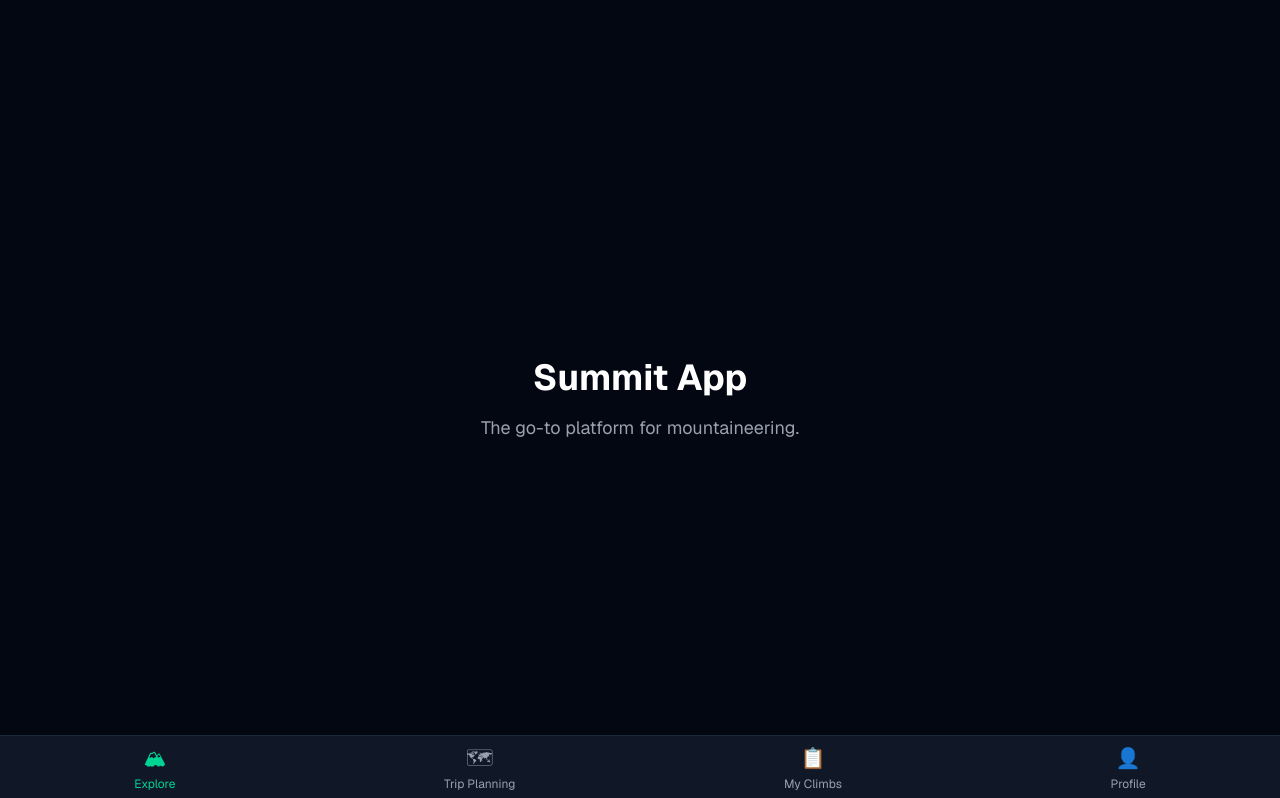
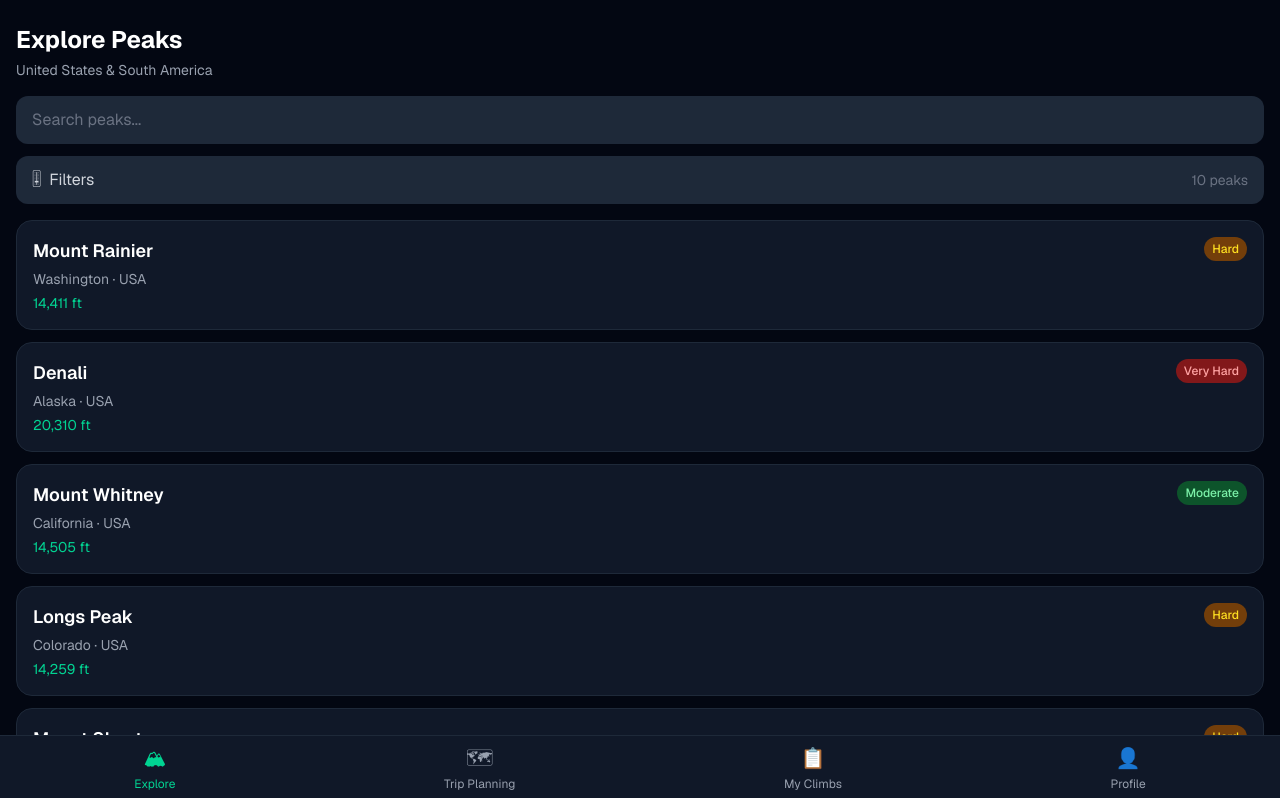
Before and after one commit to jrm4hire-spec/summit-app, a Next.js app: page / in a window 1280 px wide. Shown: the top 798 px of the page. Built offline with nearby package versions, Linux system fonts and the light colour scheme.

Commit message:
add explore page with filters

```diff
--- a/app/page.tsx
+++ b/app/page.tsx
@@ -1,10 +1,234 @@
+'use client'
+
+import { useState } from 'react'
+
+const peaks = [
+  { name: 'Mount Rainier', state: 'Washington', country: 'USA', elevation: 14411, difficulty: 'Hard', region: 'Pacific Northwest' },
+  { name: 'Denali', state: 'Alaska', country: 'USA', elevation: 20310, difficulty: 'Very Hard', region: 'Alaska' },
+  { name: 'Mount Whitney', state: 'California', country: 'USA', elevation: 14505, difficulty: 'Moderate', region: 'Sierra Nevada' },
+  { name: 'Longs Peak', state: 'Colorado', country: 'USA', elevation: 14259, difficulty: 'Hard', region: 'Rockies' },
+  { name: 'Mount Shasta', state: 'California', country: 'USA', elevation: 14179, difficulty: 'Hard', region: 'Cascades' },
+  { name: 'Mount Baker', state: 'Washington', country: 'USA', elevation: 10781, difficulty: 'Moderate', region: 'Pacific Northwest' },
+  { name: 'Aconcagua', state: 'Mendoza', country: 'Argentina', elevation: 22838, difficulty: 'Very Hard', region: 'South America' },
+  { name: 'Cotopaxi', state: 'Cotopaxi Province', country: 'Ecuador', elevation: 19347, difficulty: 'Hard', region: 'South America' },
+  { name: 'Huascarán', state: 'Ancash', country: 'Peru', elevation: 22205, difficulty: 'Very Hard', region: 'South America' },
+  { name: 'Illimani', state: 'La Paz', country: 'Bolivia', elevation: 21122, difficulty: 'Very Hard', region: 'South America' },
+]
+
+const difficulties = ['Moderate', 'Hard', 'Very Hard']
+const countries = ['USA', 'Argentina', 'Ecuador', 'Peru', 'Bolivia']
+const statesByCountry: Record<string, string[]> = {
+  USA: ['Alaska', 'California', 'Colorado', 'Washington'],
+  Argentina: ['Mendoza'],
+  Ecuador: ['Cotopaxi Province'],
+  Peru: ['Ancash'],
+  Bolivia: ['La Paz'],
+}
+
+const difficultyColor: Record<string, string> = {
+  'Moderate': 'bg-green-900 text-green-300',
+  'Hard': 'bg-yellow-900 text-yellow-300',
+  'Very Hard': 'bg-red-900 text-red-300',
+}
+
 export default function Home() {
+  const [search, setSearch] = useState('')
+  const [showFilters, setShowFilters] = useState(false)
+
+  // Applied filters — what the results actually use
+  const [appliedCountries, setAppliedCountries] = useState<string[]>([])
+  const [appliedStates, setAppliedStates] = useState<string[]>([])
+  const [appliedDifficulties, setAppliedDifficulties] = useState<string[]>([])
+
+  // Draft filters — what the user is selecting inside the sheet
+  const [draftCountries, setDraftCountries] = useState<string[]>([])
+  const [draftStates, setDraftStates] = useState<string[]>([])
+  const [draftDifficulties, setDraftDifficulties] = useState<string[]>([])
+
+  const activeFilterCount = appliedCountries.length + appliedStates.length + appliedDifficulties.length
+
+  const toggle = (value: string, list: string[], setList: (v: string[]) => void) => {
+    setList(list.includes(value) ? list.filter(i => i !== value) : [...list, value])
+  }
+
+  const openFilters = () => {
+    // Copy applied into draft when opening
+    setDraftCountries([...appliedCountries])
+    setDraftStates([...appliedStates])
+    setDraftDifficulties([...appliedDifficulties])
+    setShowFilters(true)
+  }
+
+  const applyFilters = () => {
+    setAppliedCountries([...draftCountries])
+    setAppliedStates([...draftStates])
+    setAppliedDifficulties([...draftDifficulties])
+    setShowFilters(false)
+  }
+
+  const cancelFilters = () => {
+    // Revert draft back to applied — discard changes
+    setDraftCountries([...appliedCountries])
+    setDraftStates([...appliedStates])
+    setDraftDifficulties([...appliedDifficulties])
+    setShowFilters(false)
+  }
+
+  const clearFilters = () => {
+    setDraftCountries([])
+    setDraftStates([])
+    setDraftDifficulties([])
+  }
+
+  const availableStates = draftCountries.length > 0
+    ? draftCountries.flatMap(c => statesByCountry[c] || [])
+    : Object.values(statesByCountry).flat()
+
+  // Preview count shown on the apply button
+  const previewFiltered = peaks.filter(peak => {
+    const matchesCountry = draftCountries.length === 0 || draftCountries.includes(peak.country)
+    const matchesState = draftStates.length === 0 || draftStates.includes(peak.state)
+    const matchesDifficulty = draftDifficulties.length === 0 || draftDifficulties.includes(peak.difficulty)
+    return matchesCountry && matchesState && matchesDifficulty
+  })
+
+  const filtered = peaks.filter(peak => {
+    const matchesSearch = peak.name.toLowerCase().includes(search.toLowerCase())
+    const matchesCountry = appliedCountries.length === 0 || appliedCountries.includes(peak.country)
+    const matchesState = appliedStates.length === 0 || appliedStates.includes(peak.state)
+    const matchesDifficulty = appliedDifficulties.length === 0 || appliedDifficulties.includes(peak.difficulty)
+    return matchesSearch && matchesCountry && matchesState && matchesDifficulty
+  })
+
   return (
-    <main className="min-h-screen flex items-center justify-center bg-gray-950">
-      <div className="text-center">
-        <h1 className="text-4xl font-bold text-white mb-4">Summit App</h1>
-        <p className="text-gray-400 text-lg">The go-to platform for mountaineering.</p>
+    <div className="min-h-screen bg-gray-950 px-4 pt-6">
+      <h1 className="text-2xl font-bold text-white mb-1">Explore Peaks</h1>
+      <p className="text-gray-400 text-sm mb-4">United States & South America</p>
+
+      {/* Search bar */}
+      <input
+        type="text"
+        placeholder="Search peaks..."
+        value={search}
+        onChange={e => setSearch(e.target.value)}
+        className="w-full bg-gray-800 text-white placeholder-gray-500 rounded-xl px-4 py-3 mb-3 outline-none focus:ring-2 focus:ring-emerald-500"
+      />
+
+      {/* Filter button */}
+      <button
+        onClick={openFilters}
+        className="flex items-center gap-2 bg-gray-800 text-gray-300 rounded-xl px-4 py-3 mb-4 w-full justify-between"
+      >
+        <span className="flex items-center gap-2">
+          <span>🎚</span>
+          <span>Filters</span>
+          {activeFilterCount > 0 && (
+            <span className="bg-emerald-700 text-emerald-200 text-xs px-2 py-0.5 rounded-full">
+              {activeFilterCount} active
+            </span>
+          )}
+        </span>
+        <span className="text-gray-500 text-sm">{filtered.length} peaks</span>
+      </button>
+
+      {/* Peak cards */}
+      <div className="flex flex-col gap-3">
+        {filtered.length === 0 ? (
+          <p className="text-gray-500 text-center mt-8">No peaks match your filters</p>
+        ) : (
+          filtered.map(peak => (
+            <div key={peak.name} className="bg-gray-900 rounded-2xl p-4 border border-gray-800 active:scale-95 transition-transform cursor-pointer">
+              <div className="flex justify-between items-start mb-1">
+                <h2 className="text-white font-semibold text-lg">{peak.name}</h2>
+                <span className={`text-xs px-2 py-1 rounded-full font-medium ${difficultyColor[peak.difficulty]}`}>
+                  {peak.difficulty}
+                </span>
+              </div>
+              <p className="text-gray-400 text-sm">{peak.state} · {peak.country}</p>
+              <p className="text-emerald-400 text-sm mt-1">{peak.elevation.toLocaleString()} ft</p>
+            </div>
+          ))
+        )}
       </div>
-    </main>
+
+      {/* Filter sheet overlay */}
+      {showFilters && (
+        <div className="fixed inset-0 z-50 flex flex-col justify-end">
+          <div className="absolute inset-0 bg-black/60" onClick={cancelFilters} />
+          <div className="relative bg-gray-900 rounded-t-3xl p-6 z-10 max-h-[80vh] overflow-y-auto pb-24">
+
+            {/* Sheet header */}
+            <div className="flex justify-between items-center mb-6">
+              <button onClick={cancelFilters} className="text-gray-400 text-sm">Cancel</button>
+              <h2 className="text-white text-lg font-semibold">Filter Peaks</h2>
+              <button onClick={clearFilters} className="text-emerald-400 text-sm">Clear all</button>
+            </div>
+
+            {/* Country */}
+            <p className="text-gray-400 text-xs uppercase tracking-wider mb-2">Country</p>
+            <div className="flex flex-wrap gap-2 mb-5">
+              {countries.map(c => (
+                <button
+                  key={c}
+                  onClick={() => toggle(c, draftCountries, setDraftCountries)}
+                  className={`px-3 py-1.5 rounded-full text-sm transition-colors ${
+                    draftCountries.includes(c)
+                      ? 'bg-emerald-700 text-emerald-200'
+                      : 'bg-gray-800 text-gray-300'
+                  }`}
+                >
+                  {c}
+                </button>
+              ))}
+            </div>
+
+            {/* State */}
+            <p className="text-gray-400 text-xs uppercase tracking-wider mb-2">State / Province</p>
+            <div className="flex flex-wrap gap-2 mb-5">
+              {availableStates.map(s => (
+                <button
+                  key={s}
+                  onClick={() => toggle(s, draftStates, setDraftStates)}
+                  className={`px-3 py-1.5 rounded-full text-sm transition-colors ${
+                    draftStates.includes(s)
+                      ? 'bg-emerald-700 text-emerald-200'
+                      : 'bg-gray-800 text-gray-300'
+                  }`}
+                >
+                  {s}
+                </button>
+              ))}
+            </div>
+
+            {/* Difficulty */}
+            <p className="text-gray-400 text-xs uppercase tracking-wider mb-2">Difficulty</p>
+            <div className="flex flex-wrap gap-2 mb-6">
+              {difficulties.map(d => (
+                <button
+                  key={d}
+                  onClick={() => toggle(d, draftDifficulties, setDraftDifficulties)}
+                  className={`px-3 py-1.5 rounded-full text-sm transition-colors ${
+                    draftDifficulties.includes(d)
+                      ? 'bg-emerald-700 text-emerald-200'
+                      : 'bg-gray-800 text-gray-300'
+                  }`}
+                >
+                  {d}
+                </button>
+              ))}
+            </div>
+
+            {/* Apply button */}
+            <button
+              onClick={applyFilters}
+              className="w-full bg-emerald-600 hover:bg-emerald-500 text-white font-semibold py-3 rounded-xl transition-colors"
+            >
+              Show {previewFiltered.length} peaks
+            </button>
+
+          </div>
+        </div>
+      )}
+    </div>
   )
 }
```
